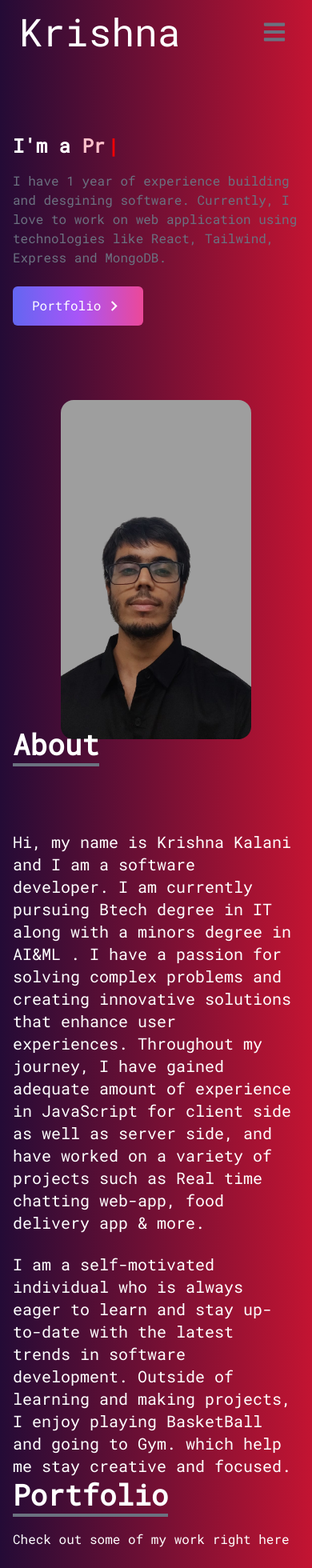
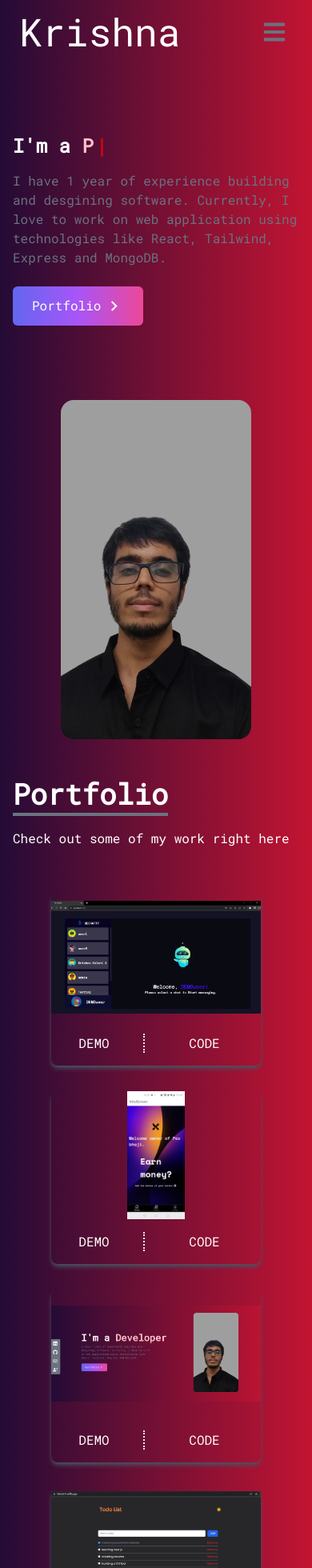
Before and after one commit to Krishnakalani111/Portfolio-SPA, a React (Create React App) app: page / in a window 390 px wide. Shown: the top 1960 px of the page at 80% size. Built offline with nearby package versions, Linux system fonts and the light colour scheme.

Commit message:
optimizing mobile view below 640px

```diff
--- a/src/App.js
+++ b/src/App.js
@@ -10,11 +10,12 @@ import SocialLinks from "./components/SocialLinks";
 function App() {
 
   return (
-    <div>
+    <div >
       <NavBar />
       <Home />
+      <Portfolio />
       <About />
-      <Portfolio />
+
       <Experience />
       <Contact />
 
--- a/src/components/About.jsx
+++ b/src/components/About.jsx
@@ -11,7 +11,7 @@ const About = () => {
   return (
     <div
       name="about"
-      className="w-full h-screen  text-white my-[2rem]"
+      className="w-full h-screen  text-white mt-[10.5rem] mb-[16rem]"
     >
       <div className="max-w-screen-lg p-4 mx-auto flex flex-col justify-center w-full h-full">
         <div className="pb-2" data-aos="fade-up">
--- a/src/components/Contact.jsx
+++ b/src/components/Contact.jsx
@@ -8,7 +8,7 @@ const Contact = () => {
   return (
     <div
       name="contact"
-      className="w-full h-screen p-4 mt-[2rem] text-white"
+      className="w-full h-screen p-4  text-white"
     >
       <div className="flex flex-col p-4 justify-center max-w-screen-lg mx-auto h-full">
         <div className="pb-8">
--- a/src/components/Experience.jsx
+++ b/src/components/Experience.jsx
@@ -64,7 +64,7 @@ const Experience = () => {
   return (
     <div
       name="experience"
-      className=" w-full h-screen mt-[2.5rem]"
+      className=" w-full h-screen my-[6.5rem]"
     >
       <div className="max-w-screen-lg mx-auto p-4 flex flex-col justify-center w-full h-full text-white">
         <div>
--- a/src/components/Home.jsx
+++ b/src/components/Home.jsx
@@ -16,7 +16,7 @@ const Home = () => {
   return (
     <div
       name="home"
-      className="h-screen w-full mb-[2rem]"
+      className="h-screen w-full"
     >
       <div className="max-w-screen-lg mx-auto flex flex-col items-center justify-center h-full px-4 md:flex-row ">
         <div className="flex flex-col justify-center h-full w-[100%]">
--- a/src/components/NavBar.jsx
+++ b/src/components/NavBar.jsx
@@ -12,11 +12,11 @@ const NavBar = () => {
     },
     {
       id: 2,
-      link: "about",
+      link: "portfolio",
     },
     {
       id: 3,
-      link: "portfolio",
+      link: "about",
     },
     {
       id: 4,
--- a/src/components/Portfolio.jsx
+++ b/src/components/Portfolio.jsx
@@ -49,7 +49,7 @@ const Portfolio = () => {
   return (
     <div
       name="portfolio"
-      className="w-full my-[2rem] text-white md:h-screen"
+      className="w-full  text-white my-[2rem] md:h-screen"
     >
       <div className="max-w-screen-lg p-4 mx-auto flex flex-col justify-center w-full h-full">
         <div className="pb-8">
```
